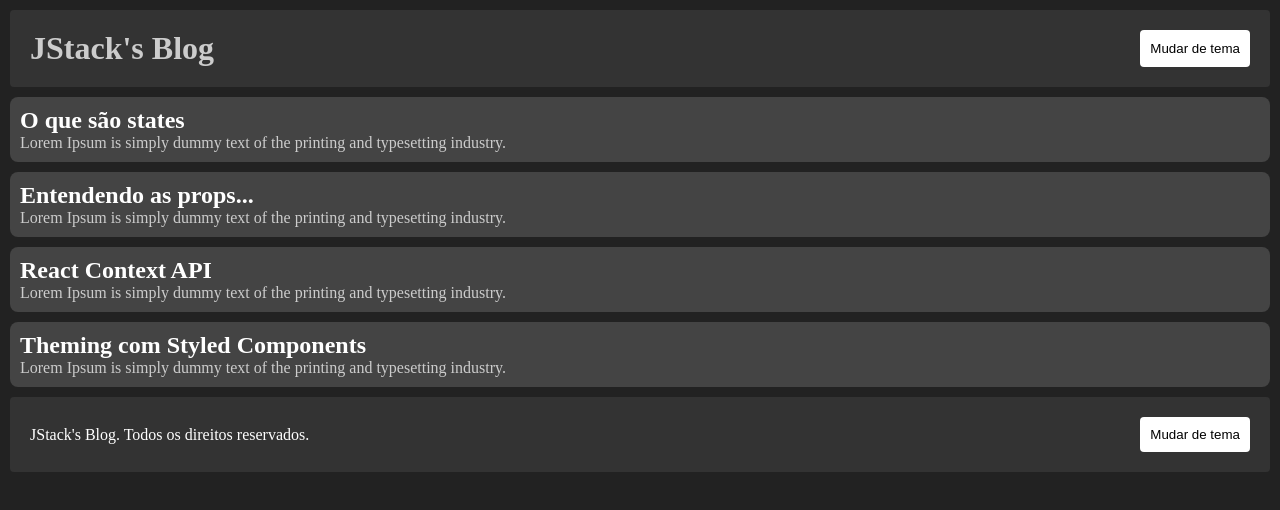
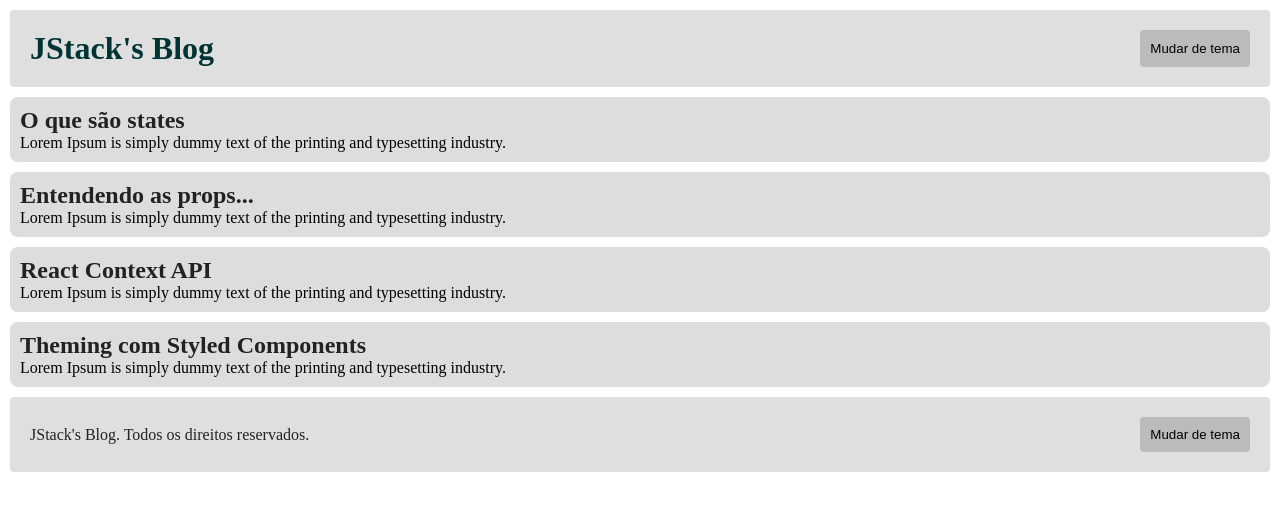
Before and after one commit to cauealb/full-stack, a React app in the folder React/: page / in a window 1280 px wide. Shown: the top 510 px of the page. Built offline with nearby package versions, Linux system fonts and the light colour scheme.

Commit message:
Finalizando os temas de cores

```diff
--- a/React/src/App.jsx
+++ b/React/src/App.jsx
@@ -8,7 +8,7 @@ import theme from "./style/theme/index.js";
 
 export default function App() {
   return (
-    <ThemeProvider theme={theme.dark}>
+    <ThemeProvider theme={theme.light}>
       <GlobalSyle />
       <Layout />
     </ThemeProvider>
--- a/React/src/components/ListPost/Post/style.js
+++ b/React/src/components/ListPost/Post/style.js
@@ -10,6 +10,6 @@ export default styled.div`
     }
 
     span {
-        color: #ccc
+        color: ${({ theme }) => theme.textColorPost}
     }
 `;
--- a/React/src/style/theme/light.js
+++ b/React/src/style/theme/light.js
@@ -8,5 +8,6 @@ export default {
     footerBackgroundColor: '#1112',
     textBackgroundColor: '#033',
     btnBackgroundColor: '#bbb',
-    postBackgroundColor: '#dddddd'
+    postBackgroundColor: '#dddddd',
+    textColorPost: '#000'
 }
```
